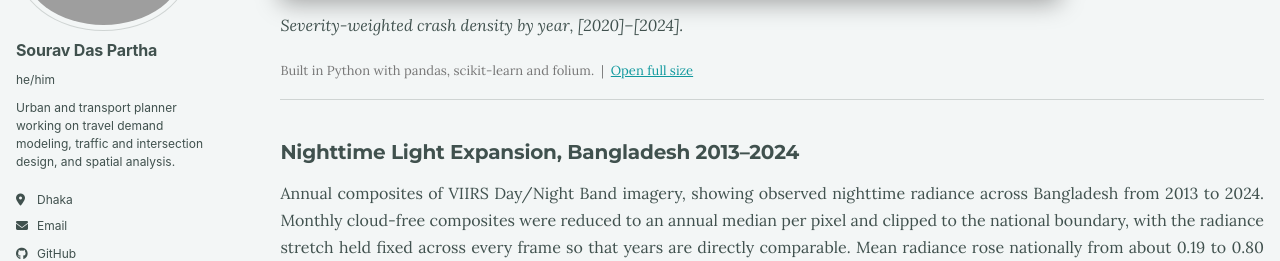
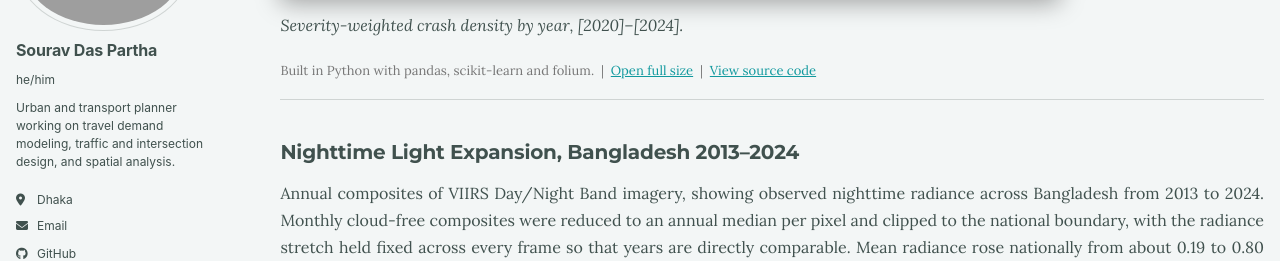
Before and after one commit to souravdaspartha/souravdaspartha.github.io, a Jekyll site: the page built from _pages/maps.md, in a window 1280 px wide and 900 px high, scrolled down 4962 px, cut to the strip 198-459 px from the top of the window. Built offline with Jekyll 4.4.1, drawn with Linux system fonts in a browser that asks for light colours; a script bundle is joined from its source files by our own code; library files that are not in the unit come from our copies.

Commit message:
Link crash hotspot map to source repository

```diff
--- a/_pages/maps.md
+++ b/_pages/maps.md
@@ -145,8 +145,10 @@ Animated mapping of 327 road crashes across Gazipur City Corporation Area, playi
 <p><em>Severity-weighted crash density by year, [2020]&ndash;[2024].</em></p>
 
 <p style="font-size: 13px; color: #777;">
-Built in Python with pandas, scikit-learn and folium. &nbsp;|&nbsp;
-<a href="/assets/maps/crash-hotspot/accident_hotspot_animated.html" target="_blank">Open full size</a>
+  Built in Python with pandas, scikit-learn and folium. &nbsp;|&nbsp;
+  <a href="/assets/maps/crash-hotspot/accident_hotspot_animated.html" target="_blank">Open full size</a>
+  &nbsp;|&nbsp;
+  <a href="https://github.com/souravdaspartha/gazipur-road-crash-analysis" target="_blank" rel="noopener noreferrer">View source code</a>
 </p>
 
 ---
```
